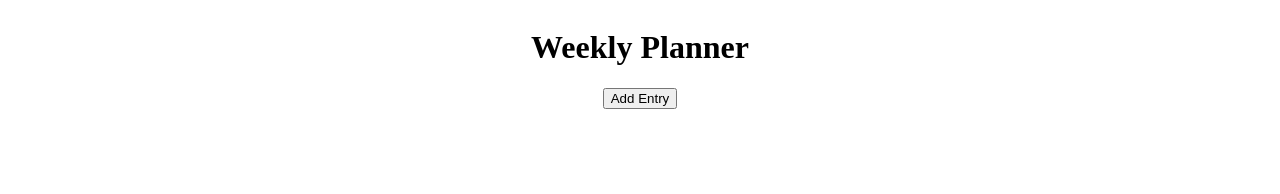
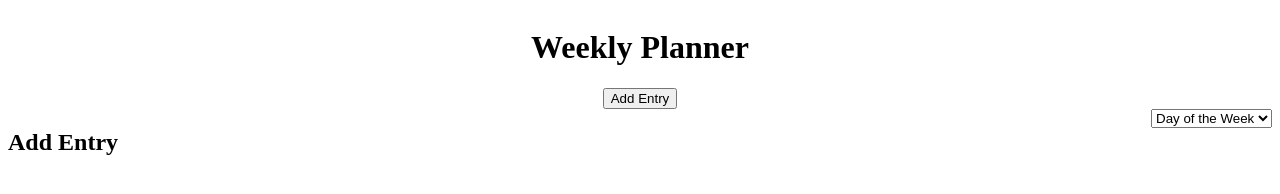
Before and after one commit to nathan-uch/week-planner, a website: page index.html in a window 1280 px wide. Drawn offline with Linux system fonts and the light colour scheme.

Commit message:
added modal

```diff
--- a/index.html
+++ b/index.html
@@ -20,7 +20,29 @@
     </div>
   </div>
 
-  <div></div>
+  <div class="container modal">
+    <div class="row">
+      <div class="column-full">
+        <h2>Add Entry</h2>
+      </div>
+      <div class="row">
+        <div class="column-full">
+          <select>
+            <option value="">Day of the Week</option>
+            <option value="">Sunday</option>
+            <option value="">Monday</option>
+            <option value="">Tuesday</option>
+            <option value="">Wednesday</option>
+            <option value="">Thursday</option>
+            <option value="">Friday</option>
+            <option value="">Saturday</option>
+          </select>
+        </div>
+      </div>
+    </div>
+
+
+  </div>
   <script src="main.js"></script>
 </body>
 </html>
```
